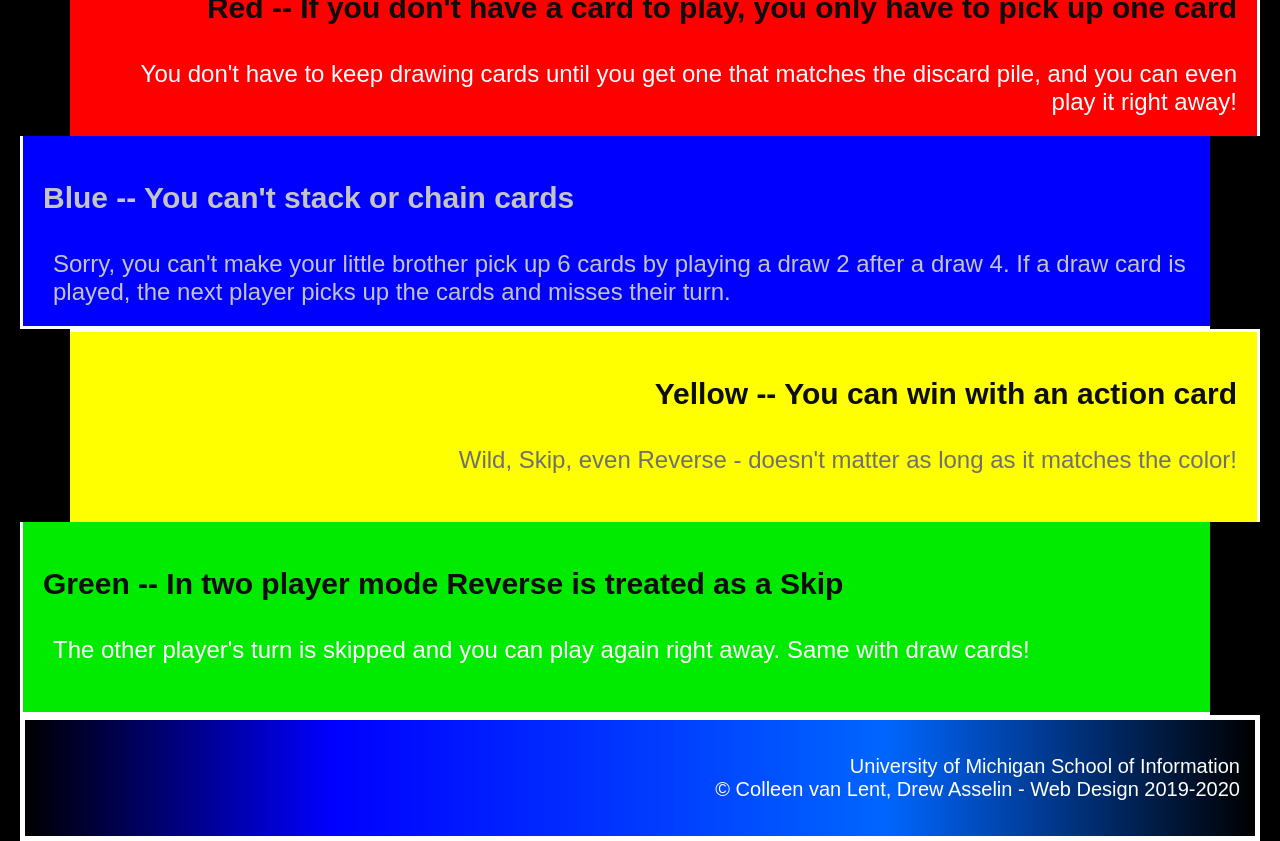
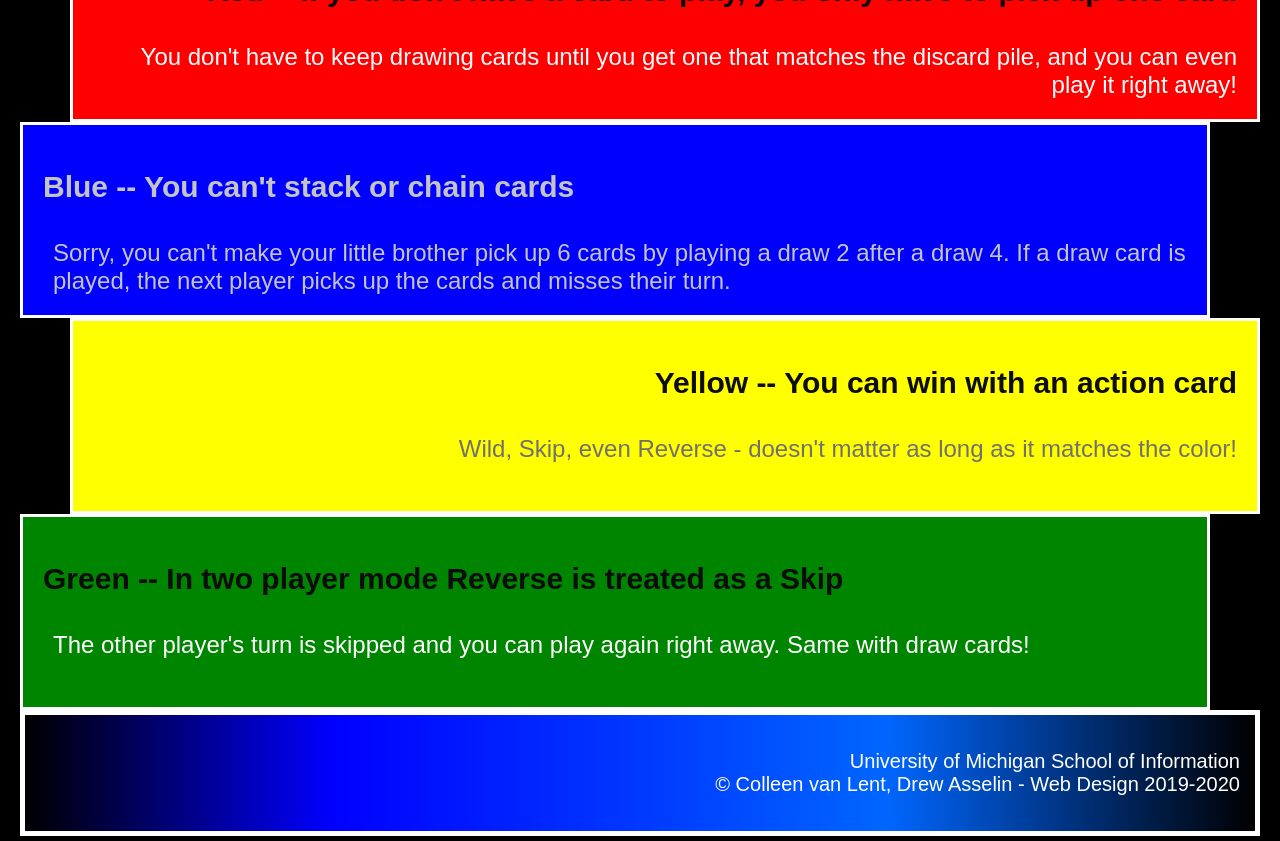
Before and after one commit to carmengh/hw2-2024, a plain HTML site: page index.html in a window 1280 px wide. Shown: the part 640-1481 px from the top of the page. Drawn offline with Linux system fonts and the light colour scheme.

Commit message:
Add files via upload

```diff
--- a/css/style.css
+++ b/css/style.css
@@ -6,9 +6,9 @@ body{
 }
 
 h1{
-    margin: 42px;
     padding: 15px;
     text-align: center;
+    font-size: 42px;
 }
 
 h2{
@@ -46,8 +46,7 @@ div.red{
     background-color: #ff0000;
     margin-left: 50px;
     text-align: right;
-    border-bottom: 2px;
-    border-left: 5px;
+    border: 0px 0px 2px 5px;
 }
 
 div.blue p {
@@ -62,8 +61,7 @@ div.blue{
     background-color: #0000ff;
     text-align: left;
     margin-right: 50px;
-    border-right: 5px;
-    border-top: 2px;
+    border: 2px 5px 0px 0px;
 }
 
 div.yellow p{
@@ -74,16 +72,14 @@ div.yellow{
     background-color: #ffff00;
     text-align: right;
     margin-left: 50px;
-    border-bottom: 2px;
-    border-left: 5px;
+    border: 0px 0px 2px 5px;
 }
 
 div.green{
-    background-color: #00EB00;
+    background-color: #008500;
     text-align: left;
     margin-right: 50px;
-    border-right: 5px;
-    border-top: 2px;
+    border: 2px 5px 0px 0px;
 }
 
 footer{
```
